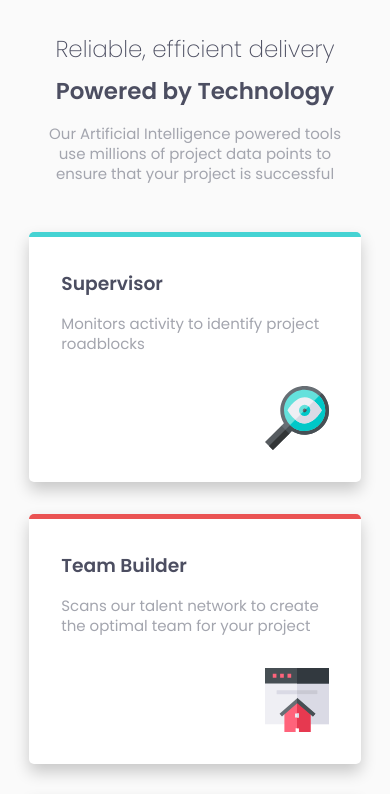
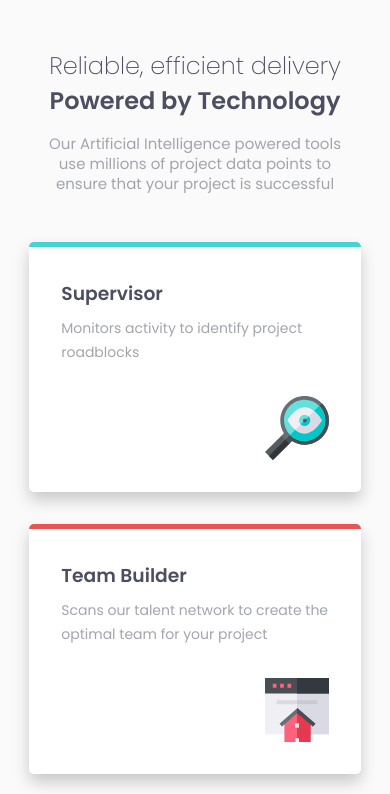
Before and after one commit to Marchino5791/Frontend-Mentor-Four-Card-Feature-Section, a plain HTML site: page index.html in a window 390 px wide. Shown: the top 794 px of the page. Drawn offline with Linux system fonts and the light colour scheme.

Commit message:
Add files via upload

```diff
--- a/style.css
+++ b/style.css
@@ -25,31 +25,25 @@ body {
 
 /* +-----+-----+----- Header -----+-----+-----+ */
 .header {
-  width: 33.3333%;
-  max-width: 450px;
-  margin: 2rem auto 1rem;
-  display: flex;
-  flex-direction: column;
-  justify-content: center;
-  align-items: center;
+  max-width: 500px;
+  margin: 3rem auto;
   text-align: center;
 }
 
 .header__primary-text {
+  font-size: 2.25rem;
   color: var(--primary-text);
   font-weight: 600;
   margin-bottom: 1rem;
 }
 
 .header__secondary-text {
-  font-size: 2rem;
+  font-size: 2.25rem;
   color: var(--primary-text);
   font-weight: 200;
-  margin-bottom: 0.5rem;
 }
 
 .subtitle {
-  text-align: center;
   font-size: 0.937rem;
   margin-bottom: 2rem;
   line-height: 1.25rem;
@@ -58,8 +52,8 @@ body {
 /* +-----+-----+----- Main -----+-----+-----+ */
 .container {
   display: grid;
-  width: auto;
-  max-width: 1100px;
+  width: 85%;
+  max-width: 1200px;
   grid-template-columns:repeat(3, 1fr);
   grid-gap: 2rem;
   margin: 0 auto;
@@ -91,12 +85,12 @@ body {
 
 .card__title {
   color: var(--primary-text);
-  margin-bottom: 1rem;
+  margin-bottom: 0.5rem;
 }
 
 .card__paragraph {
-  font-size: 93.75%;
-  line-height: 1.25rem;
+  font-size: 0.937rem;
+  line-height: 1.5rem;
 }
 
 .card__bottom {
@@ -142,30 +136,25 @@ footer {
   }
 }
 
-@media (max-width: 1100px) {
-  .header {
-    width: 50%;
-  }
+@media (max-width: 900px) {
 
   .container {
-    margin: 0 2rem;
+    max-width: 450px;
+    grid-template-columns: 1fr;
   }
 }
 
-@media (max-width: 900px) {
+@media (max-width:450px) {
   .header {
-    width: 75%;
+    width: 80%;
   }
 
   .header__primary-text,
   .header__secondary-text {
-    font-size: 1.437rem;
+    font-size: 1.5rem;
   }
 
-  .container {
-    width: 85%;
-    max-width: 450px;
-    grid-template-columns: 1fr;
-    margin: 0 auto;
+  .card__paragraph {
+    font-size: 0.875rem;
   }
 }
```
